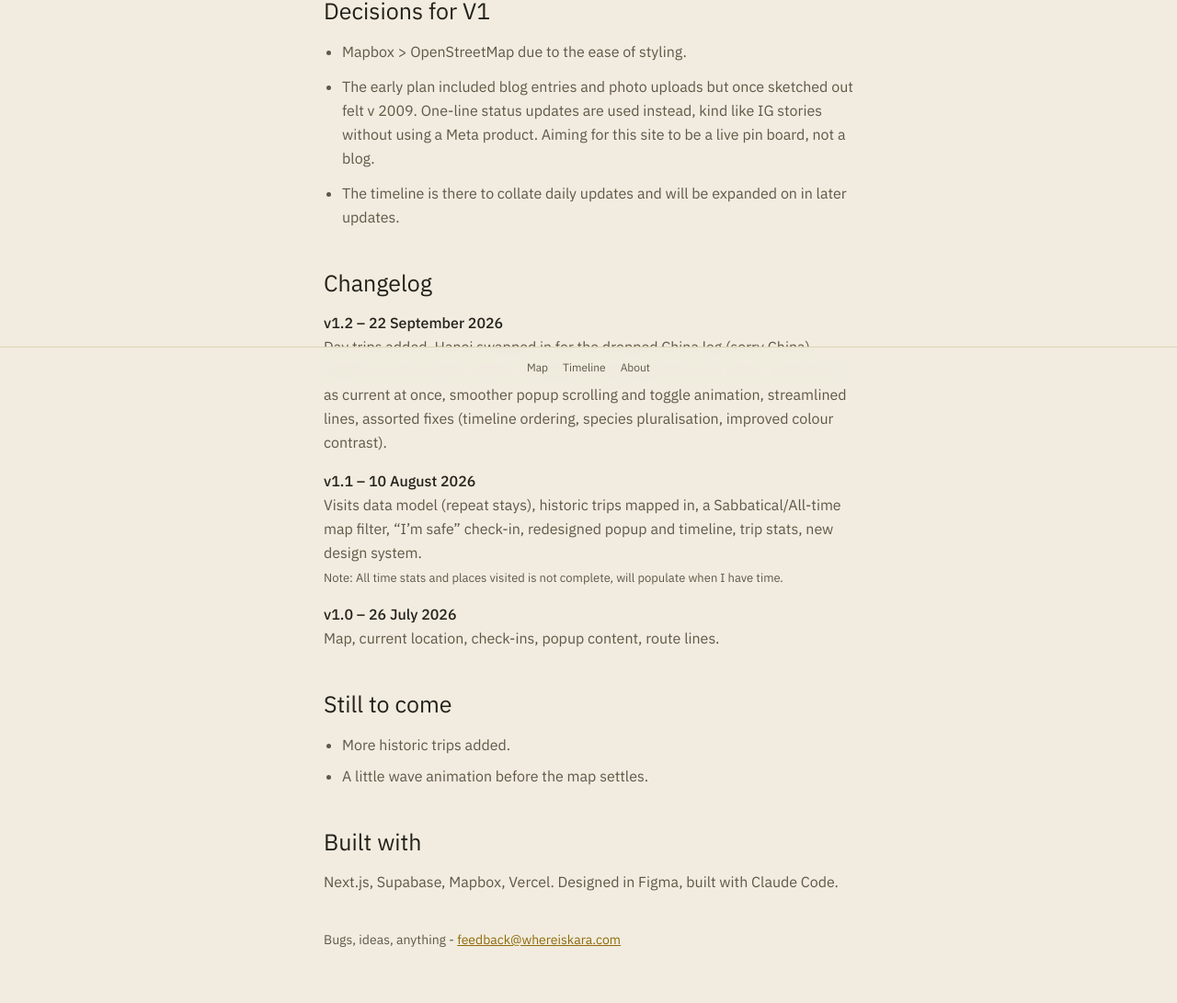
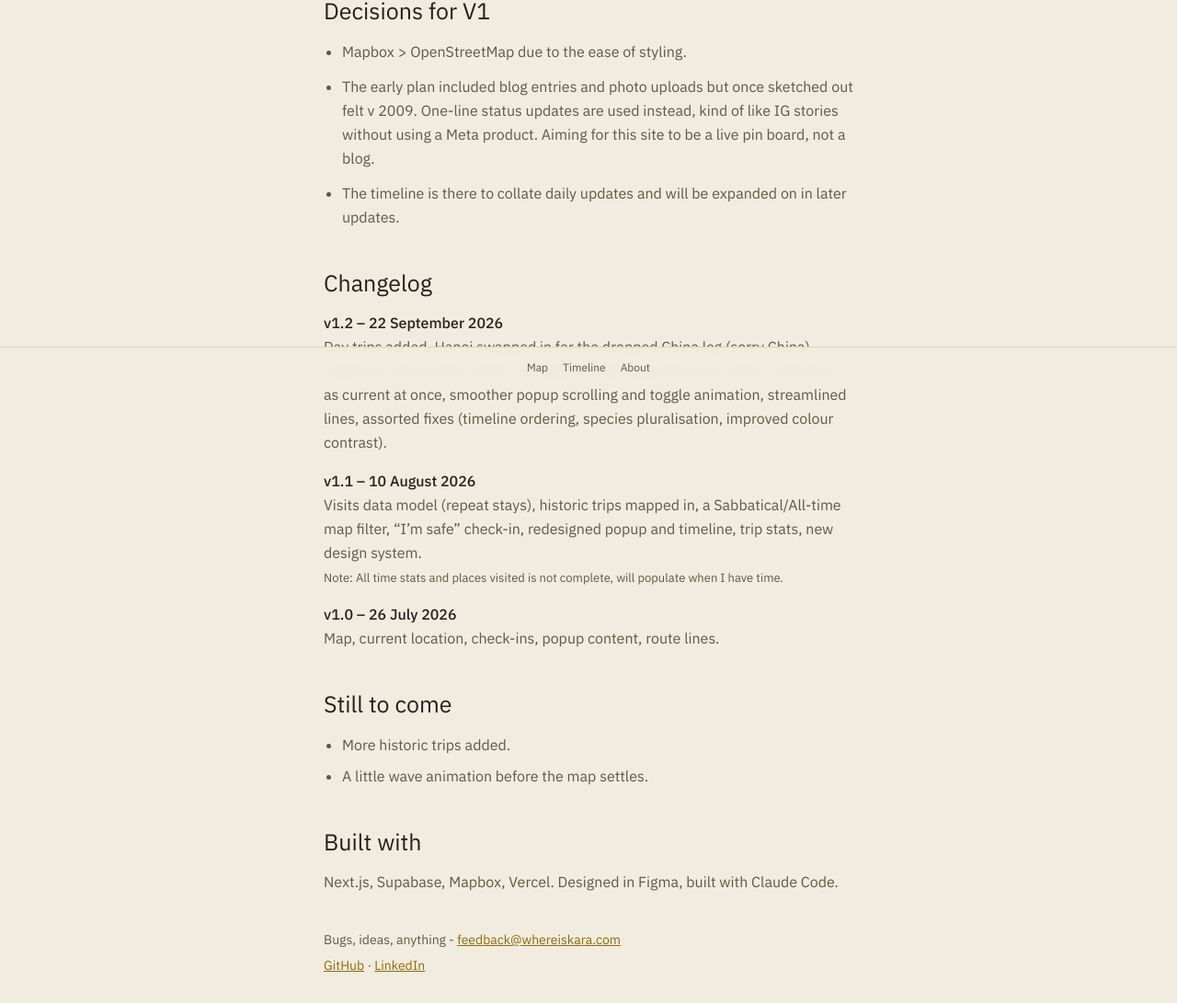
Before and after one commit to karat73/WhereIsKara, a Next.js app: page /about in a window 1280 px wide. Shown: the part 379-1470 px from the top of the page at 92% size. Built offline with nearby package versions, Linux system fonts and the light colour scheme; no server answers; the database is empty.

Commit message:
refining the about page

```diff
--- a/src/app/about/page.tsx
+++ b/src/app/about/page.tsx
@@ -75,8 +75,8 @@ export default async function AboutPage() {
           <li>Mapbox &gt; OpenStreetMap due to the ease of styling.</li>
           <li>
             The early plan included blog entries and photo uploads but once sketched out felt
-            v 2009. One-line status updates are used instead, kind like IG stories without using
-            a Meta product. Aiming for this site to be a live pin board, not a blog.
+            v 2009. One-line status updates are used instead, kind of like IG stories without
+            using a Meta product. Aiming for this site to be a live pin board, not a blog.
           </li>
           <li>
             The timeline is there to collate daily updates and will be expanded on in later
@@ -133,6 +133,26 @@ export default async function AboutPage() {
             feedback@whereiskara.com
           </a>
         </p>
+
+        <p className="mt-2 text-sm text-text-muted">
+          <a
+            href="https://github.com/karat73/WhereIsKara"
+            target="_blank"
+            rel="noopener noreferrer"
+            className="text-accent hover:text-accent-hover underline"
+          >
+            GitHub
+          </a>
+          {" · "}
+          <a
+            href="https://www.linkedin.com/in/karatravadi/"
+            target="_blank"
+            rel="noopener noreferrer"
+            className="text-accent hover:text-accent-hover underline"
+          >
+            LinkedIn
+          </a>
+        </p>
       </article>
     </div>
   );
```
